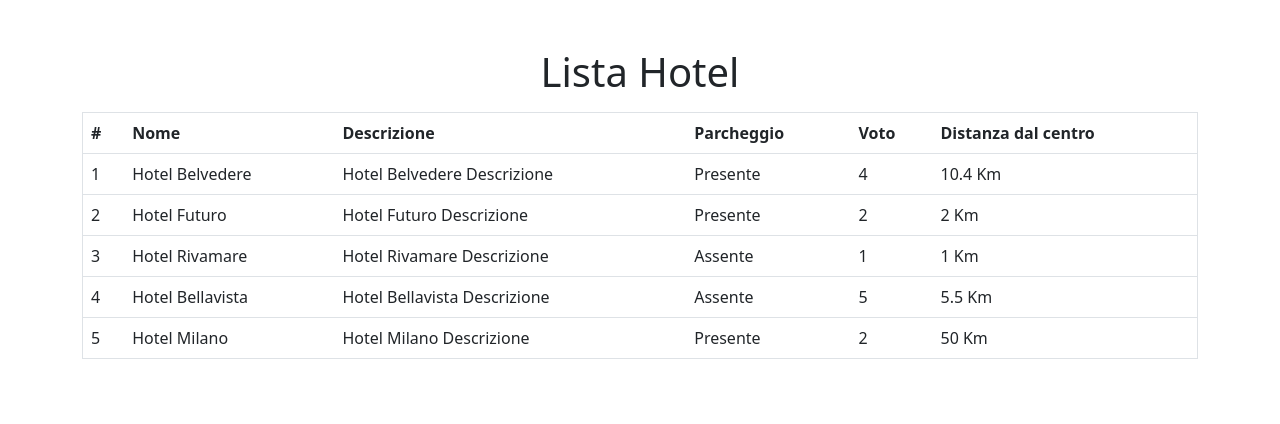
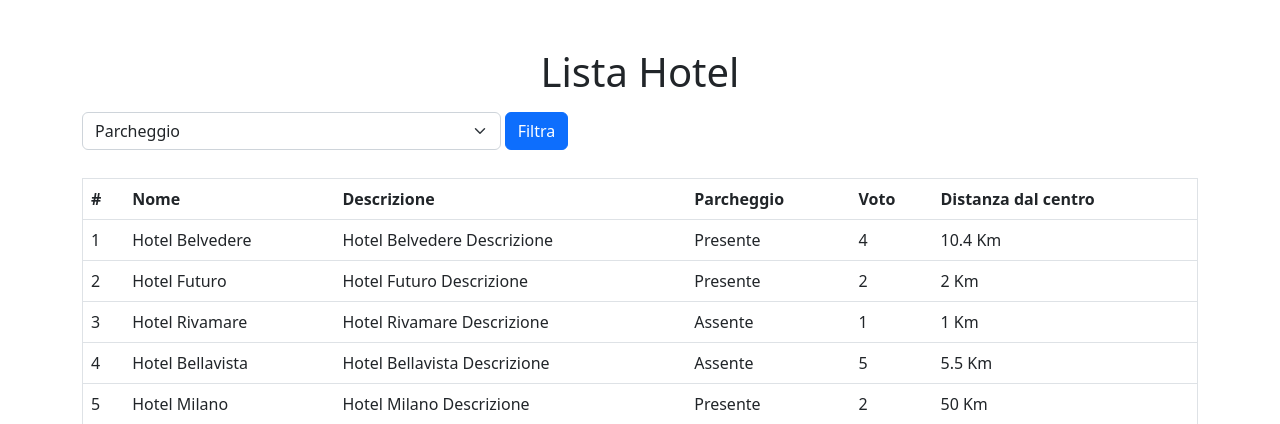
Before and after one commit to MarcoAgosta/php-hotel, a PHP site: page / in a window 1280 px wide. Shown: the top 424 px of the page. Run offline with PHP 8.4, Linux system fonts and the light colour scheme.

Commit message:
Creato selettore parcheggio

```diff
--- a/index.php
+++ b/index.php
@@ -1,4 +1,6 @@
 <?php
+
+    $listafiltrata = [];
 
     $hotels = [
 
@@ -40,6 +42,30 @@
 
     ];
 
+    $filtrare = isset($_GET["parcheggio"]);
+
+    if ($filtrare){
+        foreach ($hotels as $hotel){
+
+            if ($_GET["parcheggio"] == "true"){
+
+                if ($hotel['parking'] == true){
+                    array_push($listafiltrata, $hotel);
+                };
+            } elseif ($_GET["parcheggio"] == "false"){
+
+                if ($hotel['parking'] == false){
+                    array_push($listafiltrata, $hotel);
+                };
+            } elseif ($_GET["parcheggio"] == "null"){
+
+                array_push($listafiltrata, $hotel);
+            }
+        };
+    } else {
+        $listafiltrata = $hotels;
+    }
+
     $i = 0;
 
 
@@ -57,6 +83,19 @@
 <body>
     <div class="container mt-5">
         <h1 class="text-center mb-3">Lista Hotel</h1>
+
+        <div class="col-6 mb-4">
+            <form method="GET" action="">
+                <select name="parcheggio" class="form-select d-inline w-75" aria-label="Default select example">
+                    <option selected value="null">Parcheggio</option>
+                    <option value="true">Presente</option>
+                    <option value="false">Assente</option>
+                </select>
+                <button class="btn btn-primary mb-1"> Filtra</button>
+            </form>
+
+        </div>
+
         <table class="table border">
             <thead>
                 <th>#</th>
@@ -69,8 +108,7 @@
 
             <tbody>
                 <?php
-
-                    foreach ($hotels as $hotel){
+                foreach ($listafiltrata as $hotel){
                     $i++;
                     echo "<tr>";
                     echo "<td>{$i}</td>";
@@ -85,7 +123,6 @@
                     echo "<td>{$hotel['distance_to_center']} Km</td>";
                     echo "</tr>";
                 };
-
                 ?>
             </tbody>
 
```
Lines whose indentation alone changed are shown as unchanged.
